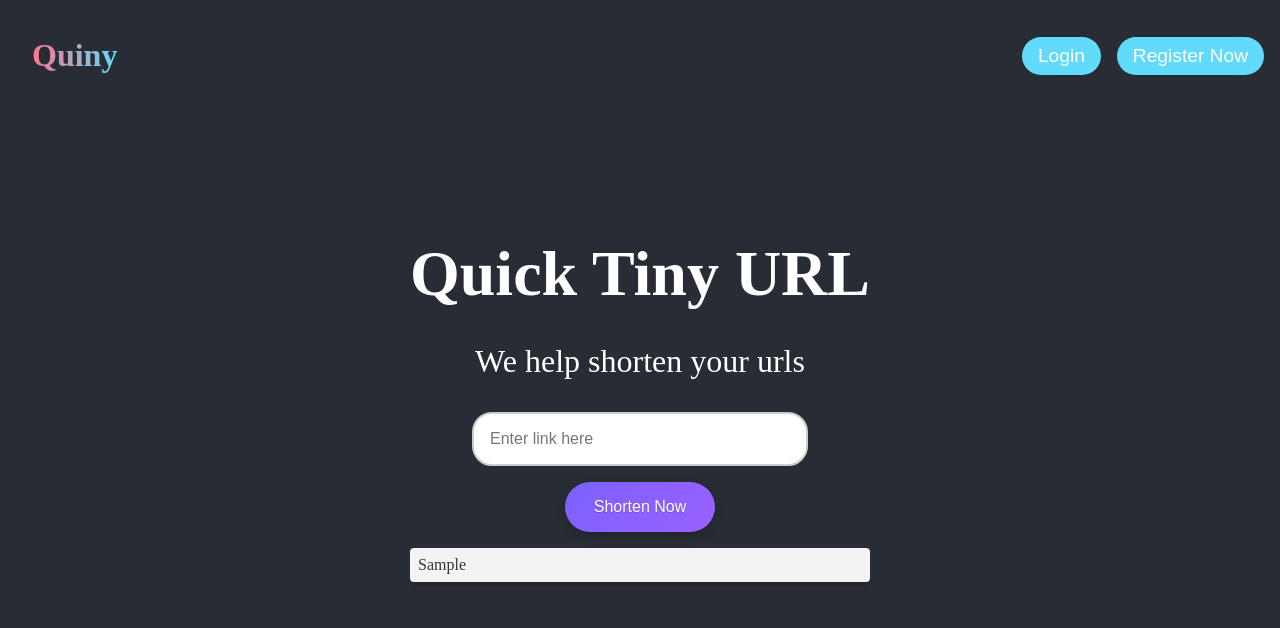
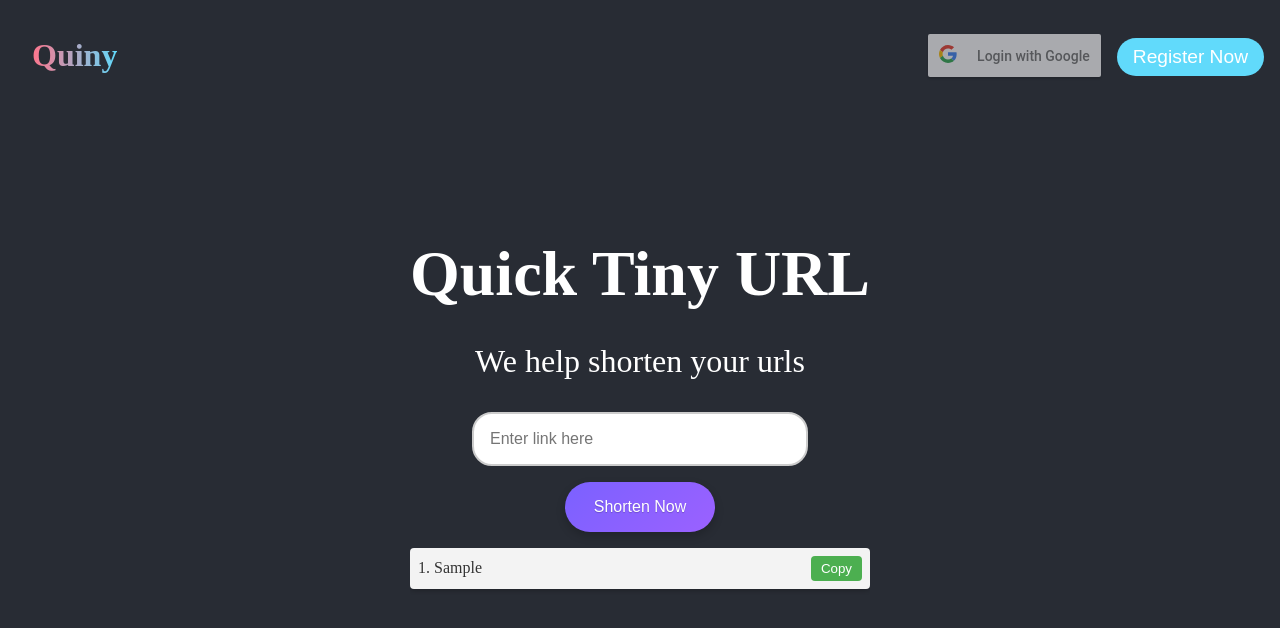
Before and after one commit to JimmyZhan070100/Quiny-Frontend, a React (Create React App) app: page / in a window 1280 px wide. Both pictures are taken after typing "Sample" into the empty fields and a click on the button "Shorten Now". Shown: the top 628 px of the page. Built offline with nearby package versions, Linux system fonts and the light colour scheme.

Commit message:
Add some features - Add Google Login but not include clientId - Add copy button and list number for each shortenURL

```diff
--- a/package.json
+++ b/package.json
@@ -8,6 +8,7 @@
     "@testing-library/user-event": "^13.5.0",
     "react": "^18.2.0",
     "react-dom": "^18.2.0",
+    "react-google-login": "^5.2.2",
     "react-router-dom": "^6.22.3",
     "react-scripts": "5.0.1",
     "web-vitals": "^2.1.4"
--- a/src/components/App.js
+++ b/src/components/App.js
@@ -2,8 +2,19 @@ import React from "react";
 import { BrowserRouter as Router, Route, Routes, Link } from "react-router-dom";
 import URLShortenerForm from "./URLShortenerForm";
 import "./App.css";
+import GoogleLogin from "react-google-login";
 
 function App() {
+  const handleGoogleLogin = (response) => {
+    // Handle the successful Google login response
+    console.log(response);
+  };
+
+  const handleGoogleLoginFailure = (error) => {
+    // Handle the Google login failure
+    console.error(error);
+  };
+
   return (
     <Router>
       <div className="App">
@@ -14,7 +25,13 @@ function App() {
             </a>
           </div>
           <nav className="navigation">
-            <button className="login">Login</button>
+            <GoogleLogin
+              clientId="YOUR_GOOGLE_CLIENT_ID"
+              buttonText="Login with Google"
+              onSuccess={handleGoogleLogin}
+              onFailure={handleGoogleLoginFailure}
+              cookiePolicy={"single_host_origin"}
+            />
             <button className="register">Register Now</button>
           </nav>
         </header>
--- a/src/components/URLShortenerForm.css
+++ b/src/components/URLShortenerForm.css
@@ -82,3 +82,34 @@
   text-shadow: 1px 1px 1px rgba(255, 255, 255, 0.5); /* Subtle text shadow for elegance */
   box-shadow: 0 2px 4px rgba(0, 0, 0, 0.2); /* Box shadow for depth */
 }
+
+.url-list-item {
+  display: flex;
+  justify-content: space-between;
+  align-items: center;
+  padding: 0.5rem;
+}
+
+.copy-button {
+  margin-left: 10px;
+  padding: 5px 10px;
+  background-color: #4caf50;
+  color: white;
+  border: none;
+  border-radius: 4px;
+  cursor: pointer;
+}
+
+.copy-button:hover {
+  background-color: #45a049; /* A darker green color for the hover state */
+}
+
+.copy-button.copied {
+  background-color: #ccc;
+  pointer-events: none; /* Optional: Disables the button after copying */
+}
+
+.copy-button,
+.copy-button.copied {
+  transition: background-color 0.3s;
+}
--- a/src/components/URLShortenerForm.js
+++ b/src/components/URLShortenerForm.js
@@ -12,6 +12,7 @@ import "./URLShortenerForm.css";
 const URLShortenerForm = () => {
   const [url, setUrl] = useState(""); // For the input field
   const [urls, setUrls] = useState([]); // For storing the list of URLs
+  const [copied, setCopied] = useState({}); // Object to track copied state of URLs
 
   const handleSubmit = (e) => {
     e.preventDefault();
@@ -26,6 +27,26 @@ const URLShortenerForm = () => {
     }
   };
 
+  const copyToClipboard = (urlToCopy, index) => {
+    navigator.clipboard
+      .writeText(urlToCopy)
+      .then(() => {
+        setCopied((prevCopied) => ({
+          ...prevCopied,
+          [index]: true, // Set copied state to true for the clicked URL
+        }));
+        // Set a timeout to reset the state after 3 seconds
+        setTimeout(() => {
+          setCopied((prevCopied) => ({
+            ...prevCopied,
+            [index]: false,
+          }));
+        }, 3000);
+      })
+      .catch((err) => {
+        console.error("Could not copy text: ", err);
+      });
+  };
   return (
     <div className="url-shortener-form-container">
       <h2 className="h2-text">Quick Tiny URL</h2>
@@ -45,7 +66,15 @@ const URLShortenerForm = () => {
       <div className="url-list-container">
         <ul>
           {urls.map((savedUrl, index) => (
-            <li key={index}>{savedUrl}</li>
+            <li key={index} className="url-list-item">
+              <span>{`${index + 1}. ${savedUrl}`}</span>
+              <button
+                onClick={() => copyToClipboard(savedUrl, index)}
+                className={`copy-button ${copied[index] ? "copied" : ""}`}
+              >
+                {copied[index] ? "Copied" : "Copy"}
+              </button>
+            </li>
           ))}
         </ul>
       </div>
```
Also changed, not shown: 2 other files (tests, documents, lock files or other folders).
